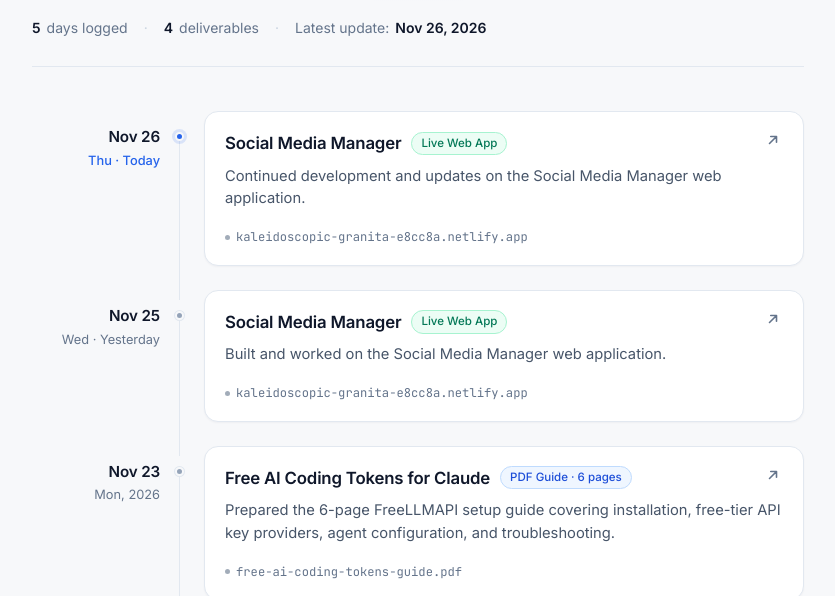
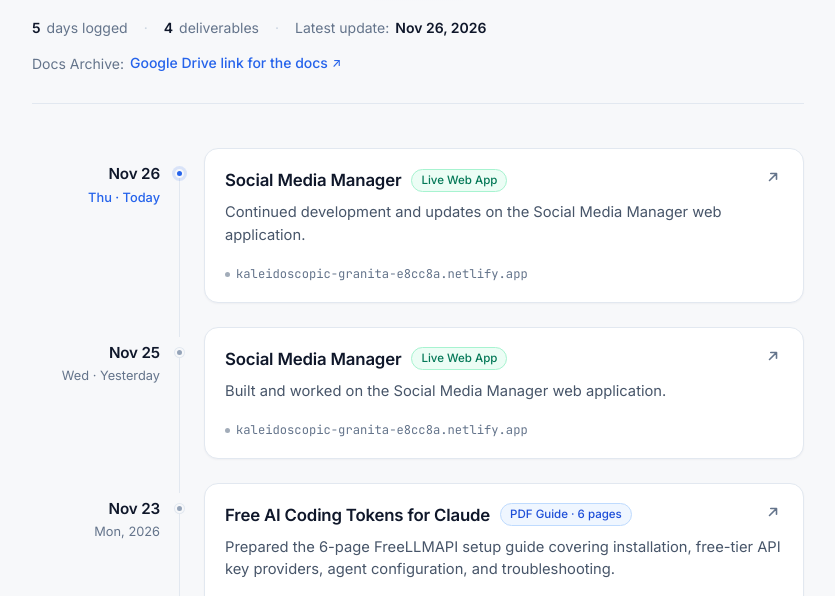
Before and after one commit to snehaharurkar/daily-work-tracker, a plain HTML site: page index.html in a window 1280 px wide. Shown: the part 162-758 px from the top of the page, without its empty margins (222-1057 px from the left). Drawn offline with Linux system fonts and the light colour scheme.

Commit message:
Add Google Drive link for the docs

```diff
--- a/index.html
+++ b/index.html
@@ -21,6 +21,18 @@
           A clean daily record of completed guides, integrations, and live projects.
         </p>
         <div class="summary-strip" id="summary-strip" aria-label="Work summary"></div>
+        <p class="docs-reference">
+          <span class="docs-reference-label">Docs Archive:</span>
+          <a
+            class="docs-reference-link"
+            href="https://drive.google.com/drive/folders/1PEF0pmzTnfoC1tjVPyAzUnTy1zEHmwRh?usp=sharing"
+            target="_blank"
+            rel="noopener noreferrer"
+          >
+            Google Drive link for the docs
+            <span class="docs-reference-arrow" aria-hidden="true">↗</span>
+          </a>
+        </p>
       </header>
 
       <main class="timeline-section" aria-label="Daily work timeline">
--- a/styles.css
+++ b/styles.css
@@ -108,6 +108,46 @@ body {
 .summary-divider {
   color: #cbd5e1;
   user-select: none;
+}
+
+.docs-reference {
+  margin: 14px 0 0;
+  font-size: 0.875rem;
+  color: var(--text-muted);
+  display: flex;
+  flex-wrap: wrap;
+  align-items: center;
+  gap: 6px;
+}
+
+.docs-reference-link {
+  display: inline-flex;
+  align-items: center;
+  gap: 4px;
+  color: var(--dot-latest);
+  font-weight: 500;
+  text-decoration: none;
+  border-bottom: 1px solid transparent;
+  transition: border-color 0.16s ease, color 0.16s ease;
+}
+
+.docs-reference-link:hover {
+  border-bottom-color: var(--dot-latest);
+}
+
+.docs-reference-link:focus-visible {
+  outline: 2px solid var(--dot-latest);
+  outline-offset: 2px;
+  border-radius: 3px;
+}
+
+.docs-reference-arrow {
+  font-size: 0.85em;
+  transition: transform 0.16s ease;
+}
+
+.docs-reference-link:hover .docs-reference-arrow {
+  transform: translate(1.5px, -1.5px);
 }
 
 /* Timeline */
```
